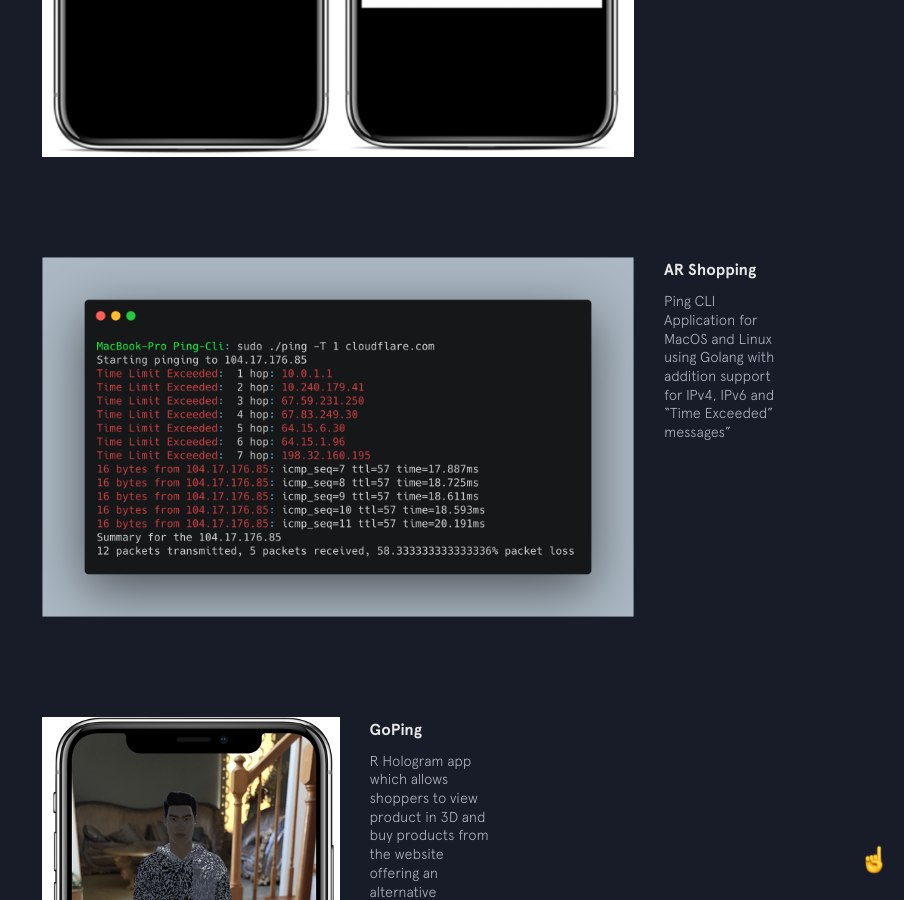
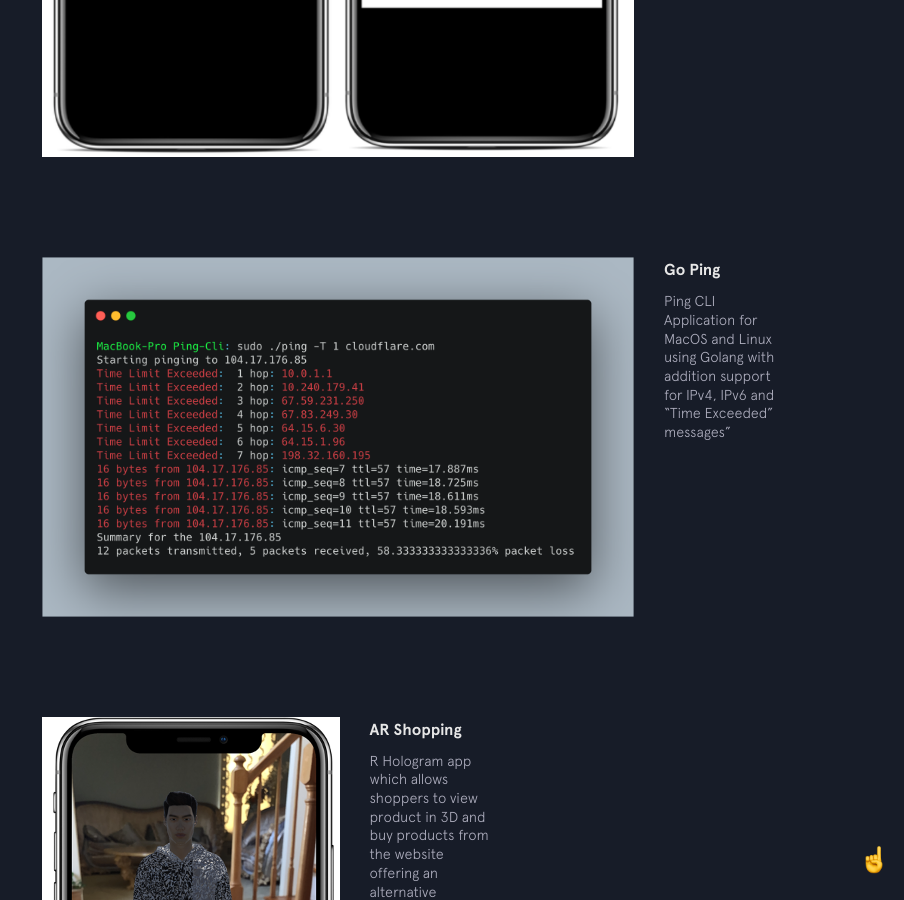
Before and after one commit to mohitnihalani/mohitnihalani.github.io, a Jekyll site: the page built from index.html, in a window 1280 px wide and 900 px high, scrolled down 3616 px. Shown: the whole window, without its empty margins (376-1280 px from the left). Built offline with Jekyll 4.4.1, drawn with Linux system fonts in a browser that asks for light colours; nearby versions of some CDN libraries.

Commit message:
solved projects

```diff
--- a/_includes/featured-projects.html
+++ b/_includes/featured-projects.html
@@ -22,7 +22,7 @@
       </figure>
       <figcaption class="project__caption">
         <div class="project__name">
-          <a href="https://github.com/mohitnihalani/Simple-Go-Ping" target="_blank">AR Shopping</a>
+          <a href="https://github.com/mohitnihalani/Simple-Go-Ping" target="_blank">Go Ping</a>
         </div>
         <p>Ping CLI Application for MacOS and Linux using Golang with addition support for IPv4, IPv6 and “Time Exceeded” messages”</p>
       </figcaption>
@@ -36,7 +36,7 @@
       </figure>
       <figcaption class="project__caption">
         <div class="project__name">
-          <a href="https://github.com/mohitnihalani/ARShopping" target="_blank">GoPing</a>
+          <a href="https://github.com/mohitnihalani/ARShopping" target="_blank">AR Shopping</a>
         </div>
         <p>R Hologram app which allows shoppers to view product in 3D and buy products from the website offering an alternative shopping experience.</p>
       </figcaption>
```
